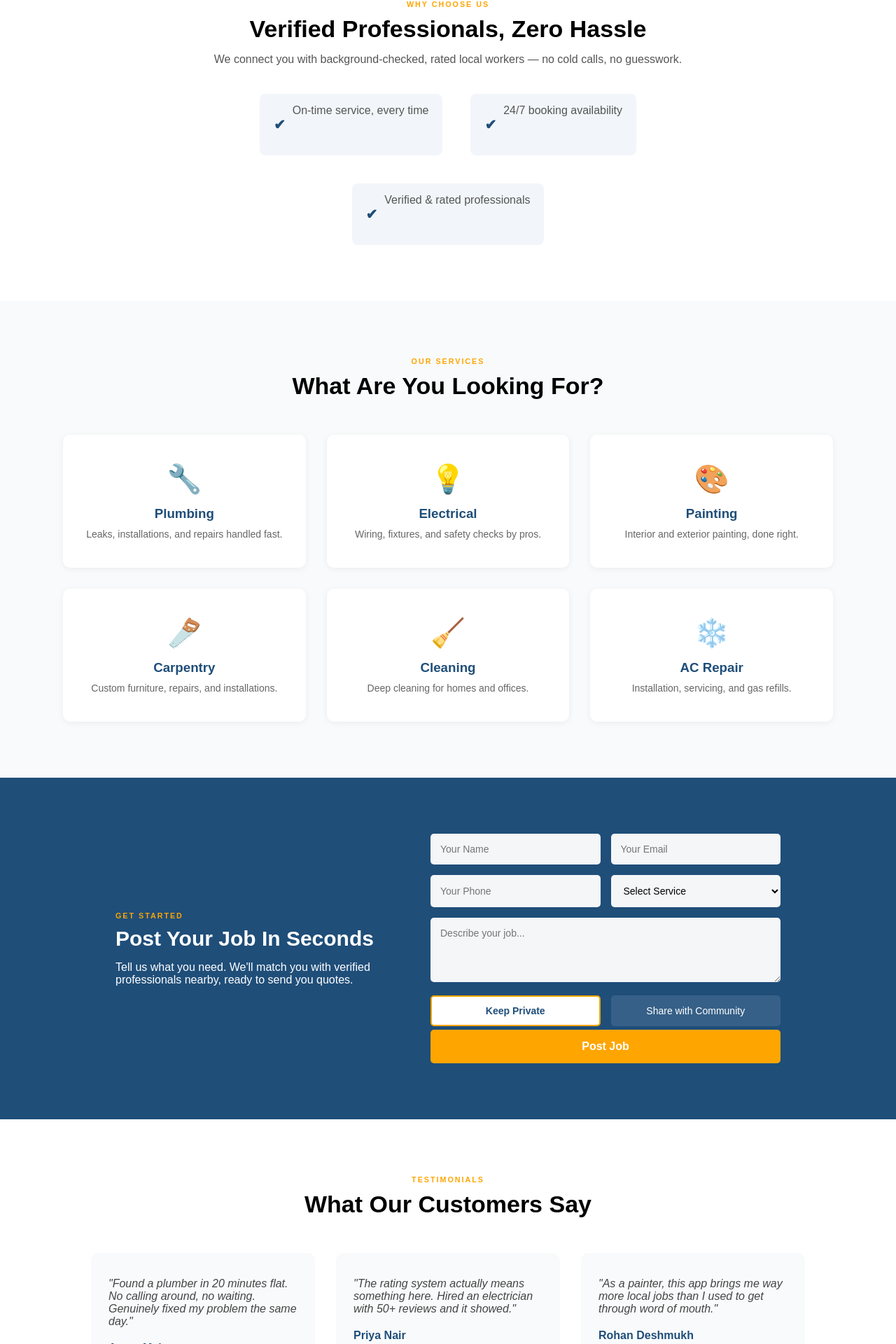
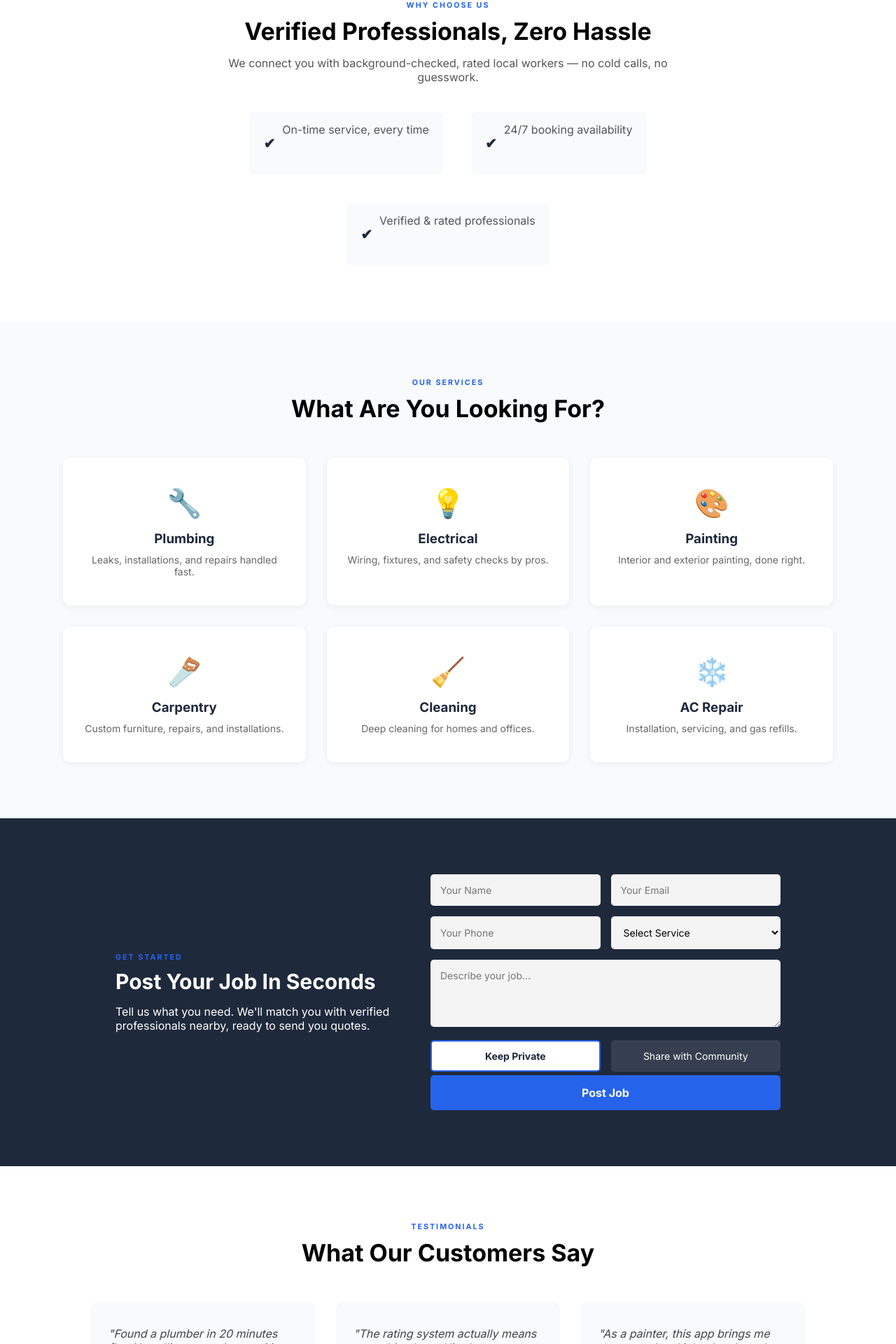
Before and after one commit to shrexX-web/workconnect-frontend, a React (Vite) app: page / in a window 1280 px wide. Shown: the part 858-2778 px from the top of the page at 70% size. Built offline with nearby package versions, Linux system fonts and the light colour scheme.

Commit message:
theme change

```diff
--- a/index.html
+++ b/index.html
@@ -2,6 +2,9 @@
 <html lang="en">
   <head>
     <meta charset="UTF-8" />
+    <link rel="preconnect" href="https://fonts.googleapis.com">
+    <link rel="preconnect" href="https://fonts.gstatic.com" crossorigin>
+    <link href="https://fonts.googleapis.com/css2?family=Inter:wght@400;500;600;700;800&display=swap" rel="stylesheet">
     <meta name="viewport" content="width=device-width, initial-scale=1.0" />
     <link rel="icon" type="image/svg+xml" href="/vite.svg" />
     <title>WorkConnect</title>
--- a/src/components/Hero.jsx
+++ b/src/components/Hero.jsx
@@ -1,8 +1,9 @@
 import { Link } from 'react-router-dom';
+import heroImage from '../assets/hero-tools.png';
 
 function Hero() {
   return (
-    <section className="hero">
+    <section className="hero" style={{ backgroundImage: `linear-gradient(rgba(15,23,42,0.75), rgba(15,23,42,0.75)), url(${heroImage})` }}>
       <div className="hero-content">
         <h5>Welcome to WorkConnect</h5>
         <h1>Find Trusted Local Service Professionals, Instantly</h1>
--- a/src/index.css
+++ b/src/index.css
@@ -1,4 +1,20 @@
 /* Reset some default browser spacing so we start clean */
+:root {
+    --color-bg: #ffffff;
+    --color-surface: #f8fafc;
+    --color-border: #e2e8f0;
+    --color-text: #0f172a;
+    --color-text-muted: #64748b;
+    --color-slate: #1e293b;
+    --color-slate-dark: #0f172a;
+    --color-accent: #2563eb;
+    --color-accent-hover: #1d4ed8;
+}
+
+* {
+    font-family: 'Inter', -apple-system, BlinkMacSystemFont, sans-serif;
+}
+
 * {
     margin: 0;
     padding: 0;
@@ -6,14 +22,14 @@
 }
 
 body {
-    font-family: Arial, sans-serif;
+    font-family:	'Inter', sans-serif ;
 }
 
 nav {
     display: flex;
     justify-content: space-between;
     align-items: center;
-    background-color: #1F4E79;
+    background-color: var(--color-slate);
     padding: 15px 40px;
 }
 
@@ -36,7 +52,7 @@ nav {
 }
 
 .nav-links a:hover {
-    color: #FFA500;
+    color: 	var(--color-accent);
 }
 
 nav {
@@ -49,7 +65,6 @@ nav {
 
 .hero {
     height: 90vh;
-    background: linear-gradient(rgba(0,0,0,0.6), rgba(0,0,0,0.6)), url('https://images.unsplash.com/photo-1581094794329-c8112a89af12?q=80&w=1600') center/cover no-repeat;
     display: flex;
     align-items: center;
     justify-content: center;
@@ -66,7 +81,7 @@ nav {
     text-transform: uppercase;
     letter-spacing: 2px;
     margin-bottom: 15px;
-    color: #FFA500;
+    color: 	var(--color-accent);
 }
 
 .hero h1 {
@@ -82,7 +97,7 @@ nav {
 
 .btn-primary {
     display: inline-block;
-    background-color: #FFA500;
+    background-color: 	var(--color-accent);
     color: white;
     text-decoration: none;
     padding: 15px 35px;
@@ -92,7 +107,7 @@ nav {
 }
 
 .btn-primary:hover {
-    background-color: #e69500;
+    background-color: var(--color-accent-hover);
 }
 
 .why-us {
@@ -108,7 +123,7 @@ nav {
 .why-us h6 {
     text-transform: uppercase;
     letter-spacing: 2px;
-    color: #FFA500;
+    color: 	var(--color-accent);
     margin-bottom: 10px;
 }
 
@@ -133,7 +148,7 @@ nav {
     display: flex;
     align-items: center;
     gap: 10px;
-    background: #f2f6fa;
+    background: 	var(--color-surface);
     padding: 15px 20px;
     border-radius: 8px;
     transition: transform 0.3s ease;
@@ -144,14 +159,14 @@ nav {
 }
 
 .check-item span {
-    color: #1F4E79;
+    color: var(--color-slate);
     font-weight: bold;
     font-size: 20px;
 }
 
 .services {
     padding: 80px 40px;
-    background: #f9fafb;
+    background: 	var(--color-surface);
     text-align: center;
 }
 
@@ -162,7 +177,7 @@ nav {
 .services-header h6 {
     text-transform: uppercase;
     letter-spacing: 2px;
-    color: #FFA500;
+    color: 	var(--color-accent);
     margin-bottom: 10px;
 }
 
@@ -198,7 +213,7 @@ nav {
 
 .service-card h3 {
     margin-bottom: 10px;
-    color: #1F4E79;
+    color: var(--color-slate);
 }
 
 .service-card p {
@@ -211,7 +226,7 @@ nav {
     flex-wrap: wrap;
     gap: 50px;
     padding: 80px 40px;
-    background: #1F4E79;
+    background: var(--color-slate);
     color: white;
     justify-content: center;
     align-items: center;
@@ -226,7 +241,7 @@ nav {
 .post-job-text h6 {
     text-transform: uppercase;
     letter-spacing: 2px;
-    color: #FFA500;
+    color: 	var(--color-accent);
     margin-bottom: 10px;
 }
 
@@ -255,7 +270,7 @@ nav {
     border: none;
     border-radius: 5px;
     font-size: 14px;
-    font-family: Arial, sans-serif;
+    font-family: 	'Inter', sans-serif;
     background: rgba(255,255,255,0.95);
 }
 
@@ -273,7 +288,7 @@ nav {
 }
 
 .footer {
-    background: #14304f;
+    background: var(--color-slate-dark);
     color: white;
     padding: 60px 40px 0 40px;
 }
@@ -295,7 +310,7 @@ nav {
 
 .footer-col h3 {
     margin-bottom: 10px;
-    color: #FFA500;
+    color: 	var(--color-accent);
 }
 
 .footer-col h4 {
@@ -318,7 +333,7 @@ nav {
 }
 
 .footer-col a:hover {
-    color: #FFA500;
+    color: 	var(--color-accent);
 }
 
 .footer-bottom {
@@ -341,7 +356,7 @@ nav {
 .testimonials-header h6 {
     text-transform: uppercase;
     letter-spacing: 2px;
-    color: #FFA500;
+    color:	var(--color-accent) ;
     margin-bottom: 10px;
 }
 
@@ -359,7 +374,7 @@ nav {
 }
 
 .testimonial-card {
-    background: #f9fafb;
+    background: 	var(--color-surface);
     padding: 35px 25px;
     border-radius: 10px;
     max-width: 320px;
@@ -378,7 +393,7 @@ nav {
 }
 
 .testimonial-author h4 {
-    color: #1F4E79;
+    color: var(--color-slate);
     margin-bottom: 3px;
 }
 
@@ -397,14 +412,14 @@ nav {
 .about-header h6 {
     text-transform: uppercase;
     letter-spacing: 2px;
-    color: #FFA500;
+    color: 	var(--color-accent);
     margin-bottom: 10px;
 }
 
 .about-header h1 {
     font-size: 40px;
     margin-bottom: 20px;
-    color: #1F4E79;
+    color: var(--color-slate);
 }
 
 .about-header p {
@@ -431,14 +446,14 @@ nav {
 .mission-text h6 {
     text-transform: uppercase;
     letter-spacing: 2px;
-    color: #FFA500;
+    color: 	var(--color-accent);
     margin-bottom: 10px;
 }
 
 .mission-text h2 {
     font-size: 30px;
     margin-bottom: 15px;
-    color: #1F4E79;
+    color: var(--color-slate);
 }
 
 .mission-text p {
@@ -454,7 +469,7 @@ nav {
 }
 
 .stat-box {
-    background: #f2f6fa;
+    background: 	var(--color-surface);
     padding: 30px 20px;
     border-radius: 10px;
     flex: 1;
@@ -468,7 +483,7 @@ nav {
 }
 
 .stat-box h1 {
-    color: #1F4E79;
+    color: var(--color-slate);
     font-size: 32px;
     margin-bottom: 8px;
 }
@@ -488,14 +503,14 @@ nav {
 .services-page-header h6 {
     text-transform: uppercase;
     letter-spacing: 2px;
-    color: #FFA500;
+    color: 	var(--color-accent);
     margin-bottom: 10px;
 }
 
 .services-page-header h1 {
     font-size: 40px;
     margin-bottom: 20px;
-    color: #1F4E79;
+    color: var(--color-slate);
 }
 
 .services-page-header p {
@@ -512,7 +527,7 @@ nav {
 }
 
 .service-page-card {
-    background: #f9fafb;
+    background: 	var(--color-surface);
     padding: 35px 20px;
     border-radius: 10px;
     text-align: center;
@@ -530,7 +545,7 @@ nav {
 }
 
 .service-page-card h3 {
-    color: #1F4E79;
+    color: var(--color-slate);
     margin-bottom: 10px;
 }
 
@@ -541,7 +556,7 @@ nav {
 }
 
 .service-link {
-    color: #FFA500;
+    color: 	var(--color-accent);
     text-decoration: none;
     font-weight: bold;
     font-size: 14px;
@@ -549,7 +564,7 @@ nav {
 }
 
 .service-link:hover {
-    color: #e69500;
+    color: var(--color-accent-hover);
 }
 
 .contact-page {
@@ -566,14 +581,14 @@ nav {
 .contact-header h6 {
     text-transform: uppercase;
     letter-spacing: 2px;
-    color: #FFA500;
+    color: 	var(--color-accent);
     margin-bottom: 10px;
 }
 
 .contact-header h1 {
     font-size: 40px;
     margin-bottom: 20px;
-    color: #1F4E79;
+    color: var(--color-slate);
 }
 
 .contact-header p {
@@ -597,13 +612,13 @@ nav {
 }
 
 .info-item {
-    background: #f2f6fa;
+    background: 	var(--color-surface);
     padding: 20px;
     border-radius: 10px;
 }
 
 .info-item h4 {
-    color: #1F4E79;
+    color: var(--color-slate);
     margin-bottom: 8px;
 }
 
@@ -631,7 +646,7 @@ nav {
     border: 1px solid #ddd;
     border-radius: 5px;
     font-size: 14px;
-    font-family: Arial, sans-serif;
+    font-family: 	'Inter', sans-serif;
     width: 100%;
 }
 
@@ -741,7 +756,7 @@ nav {
 
 .btn-secondary:hover {
     background-color: white;
-    color: #1F4E79;
+    color: var(--color-slate);
 }
 
 .partner-page {
@@ -758,7 +773,7 @@ nav {
 .partner-hero h6 {
     text-transform: uppercase;
     letter-spacing: 2px;
-    color: #FFA500;
+    color: 	var(--color-accent);
     margin-bottom: 15px;
 }
 
@@ -785,7 +800,7 @@ nav {
 }
 
 .benefit-box {
-    background: #f9fafb;
+    background: 	var(--color-surface);
     padding: 35px 25px;
     border-radius: 10px;
     text-align: center;
@@ -804,7 +819,7 @@ nav {
 }
 
 .benefit-box h3 {
-    color: #1F4E79;
+    color: var(--color-slate);
     margin-bottom: 10px;
 }
 
@@ -814,7 +829,7 @@ nav {
 }
 
 .partner-signup {
-    background: #1F4E79;
+    background: var(--color-slate)var(--color-slate);
     padding: 70px 40px;
     text-align: center;
     color: white;
@@ -839,7 +854,7 @@ nav {
     border: none;
     border-radius: 5px;
     font-size: 14px;
-    font-family: Arial, sans-serif;
+    font-family: 	'Inter', sans-serif;
 }
 
 .partner-success h2 {
@@ -885,8 +900,8 @@ nav {
 
 .visibility-toggle label.active {
     background: white;
-    color: #1F4E79;
-    border-color: #FFA500;
+    color: var(--color-slate);
+    border-color: 	var(--color-accent);
     font-weight: bold;
 }
 
@@ -904,14 +919,14 @@ nav {
 .community-header h6 {
     text-transform: uppercase;
     letter-spacing: 2px;
-    color: #FFA500;
+    color: 	var(--color-accent);
     margin-bottom: 10px;
 }
 
 .community-header h1 {
     font-size: 40px;
     margin-bottom: 20px;
-    color: #1F4E79;
+    color: var(--color-slate);
 }
 
 .community-header p {
@@ -933,7 +948,7 @@ nav {
 }
 
 .community-card {
-    background: #f9fafb;
+    background: 	var(--color-surface);
     padding: 25px;
     border-radius: 10px;
     display: flex;
@@ -948,7 +963,7 @@ nav {
 }
 
 .community-service-tag {
-    background: #1F4E79;
+    background: var(--color-slate);
     color: white;
     padding: 5px 12px;
     border-radius: 20px;
@@ -987,7 +1002,7 @@ nav {
 }
 
 .community-claimed {
-    color: #1F4E79;
+    color: var(--color-slate);
     font-weight: bold;
     font-size: 14px;
 }
```
Also changed, not shown: 1 other file (tests, documents, lock files or other folders).
